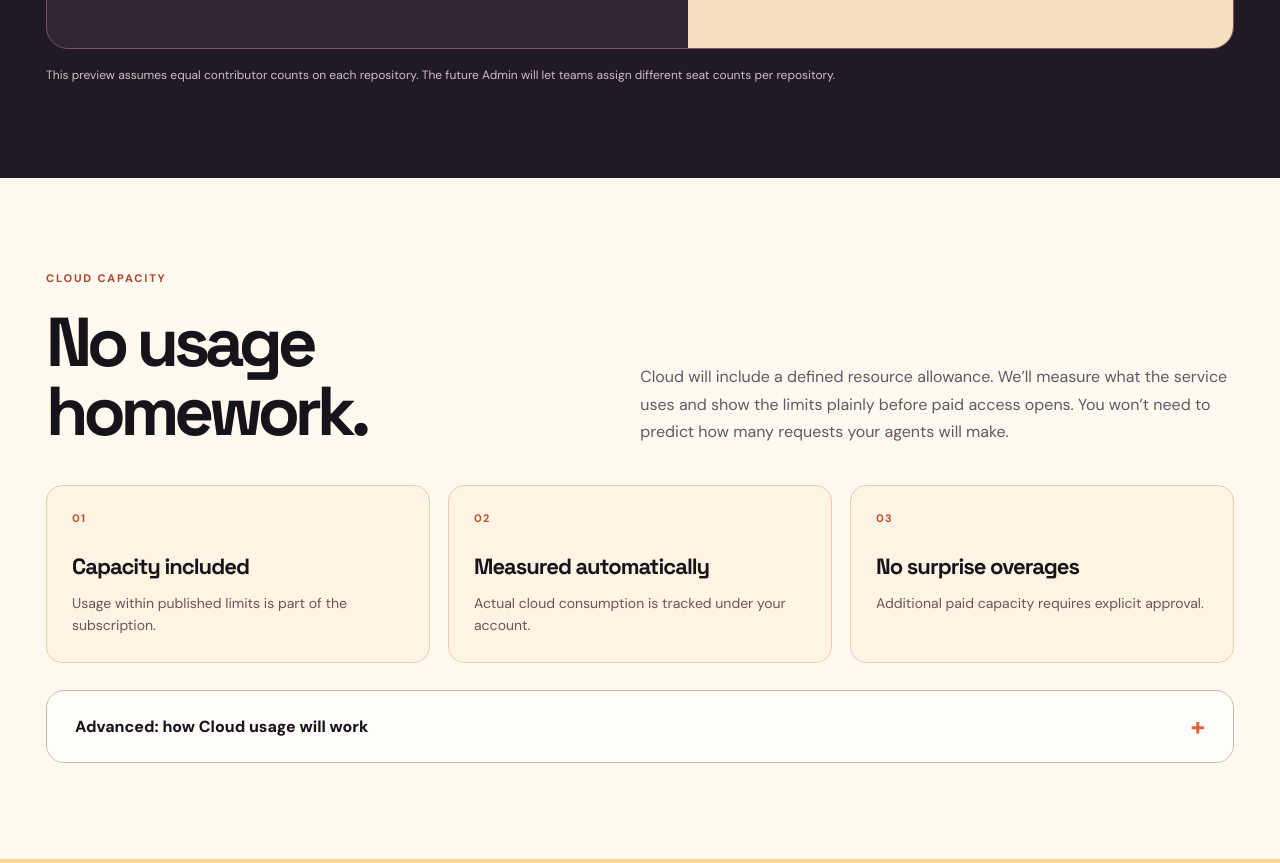
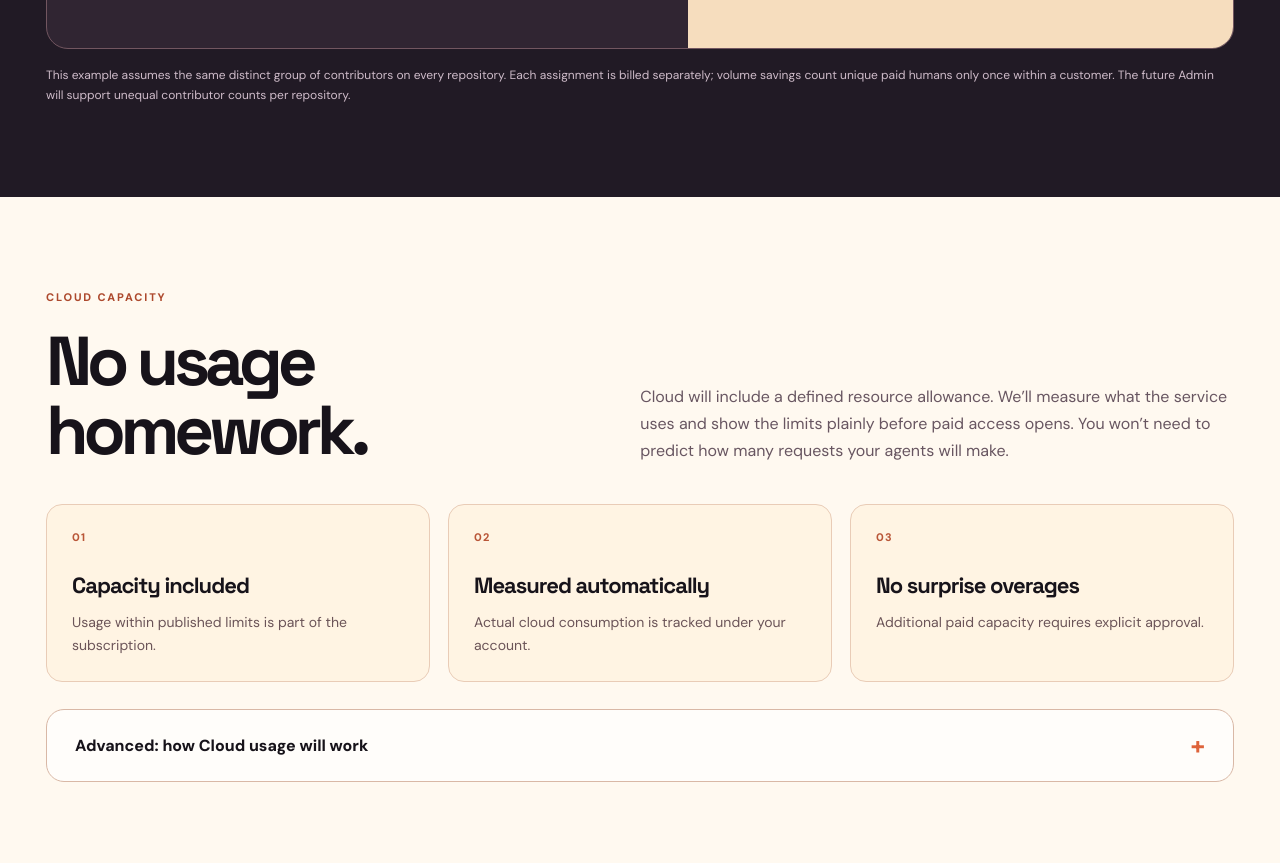
Before and after one commit to DecapodLabs/decapodlabs.github.io, a plain HTML site: page pricing.html in a window 1280 px wide. Shown: the part 2573-3436 px from the top of the page. Drawn offline with Linux system fonts and the light colour scheme.

Commit message:
docs(pricing): clarify unique contributors versus billable assignments

```diff
--- a/pricing.html
+++ b/pricing.html
@@ -128,7 +128,7 @@
           <button type="button" disabled class="preview-checkout">Coming soon <span aria-hidden="true">↗</span></button>
         </div>
       </div>
-      <p class="preview-caveat">This preview assumes equal contributor counts on each repository. The future Admin will let teams assign different seat counts per repository.</p>
+      <p class="preview-caveat">This example assumes the same distinct group of contributors on every repository. Each assignment is billed separately; volume savings count unique paid humans only once within a customer. The future Admin will support unequal contributor counts per repository.</p>
     </div>
   </section>
 
```
